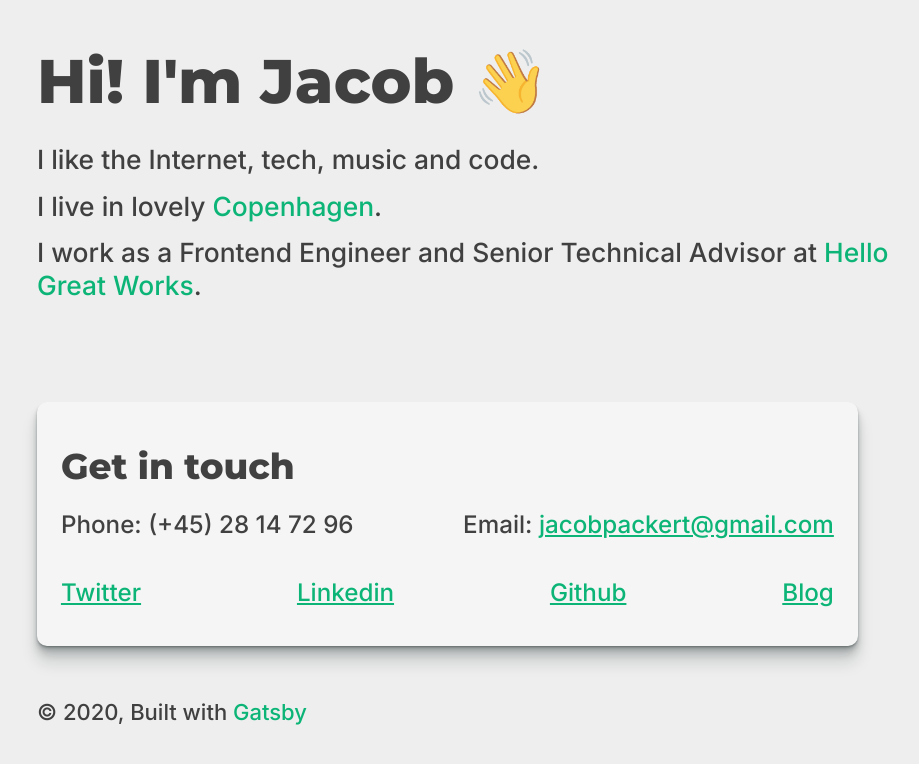
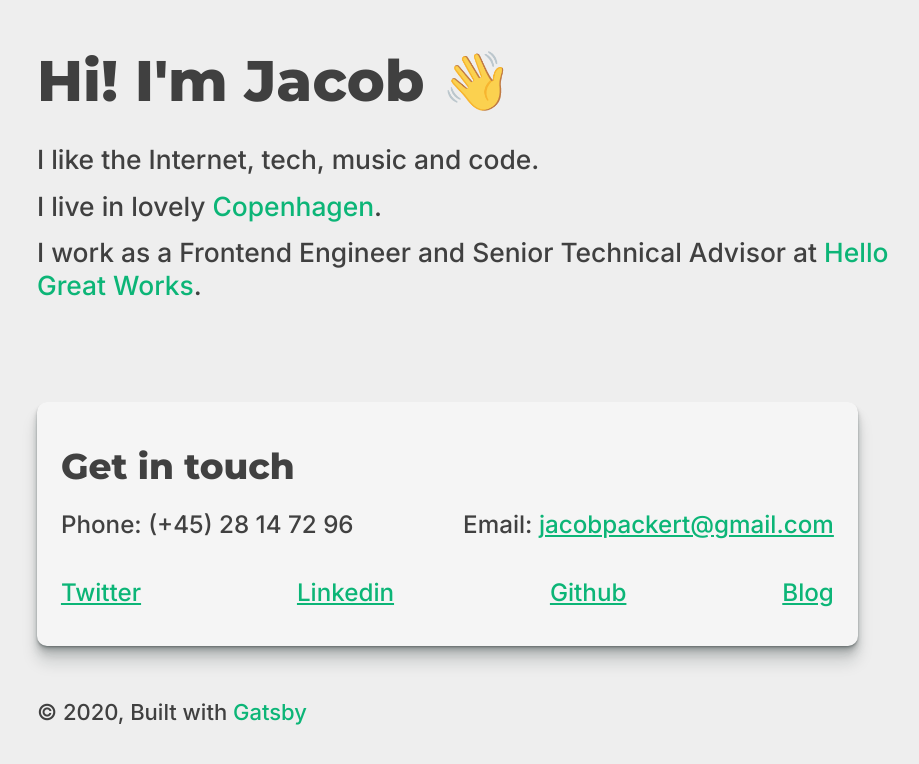
Before and after one commit to jacobpackert/jacobpackert.dk2020, a Gatsby site: page / in a window 1280 px wide. Shown: the whole page, without its empty margins (147-1066 px from the left). Built offline with nearby package versions, Linux system fonts and the light colour scheme; Gatsby itself is replaced by a stand-in of ours.

Commit message:
adjust h1 size

```diff
--- a/src/styles/global.css
+++ b/src/styles/global.css
@@ -66,10 +66,6 @@ html {
   }
   dfn {
     font-style: italic;
-  }
-  h1 {
-    font-size: 2em;
-    margin: 0.67em 0;
   }
   mark {
     background-color: #ff0;
@@ -246,7 +242,7 @@ html {
       Ubuntu, Cantarell, Fira Sans, Droid Sans, Helvetica Neue, sans-serif;
     font-weight: 800;
     text-rendering: optimizeLegibility;
-    font-size: 2.8rem;
+    font-size: 2.6rem;
     line-height: 2.8rem;
   }
   h2 {
```
